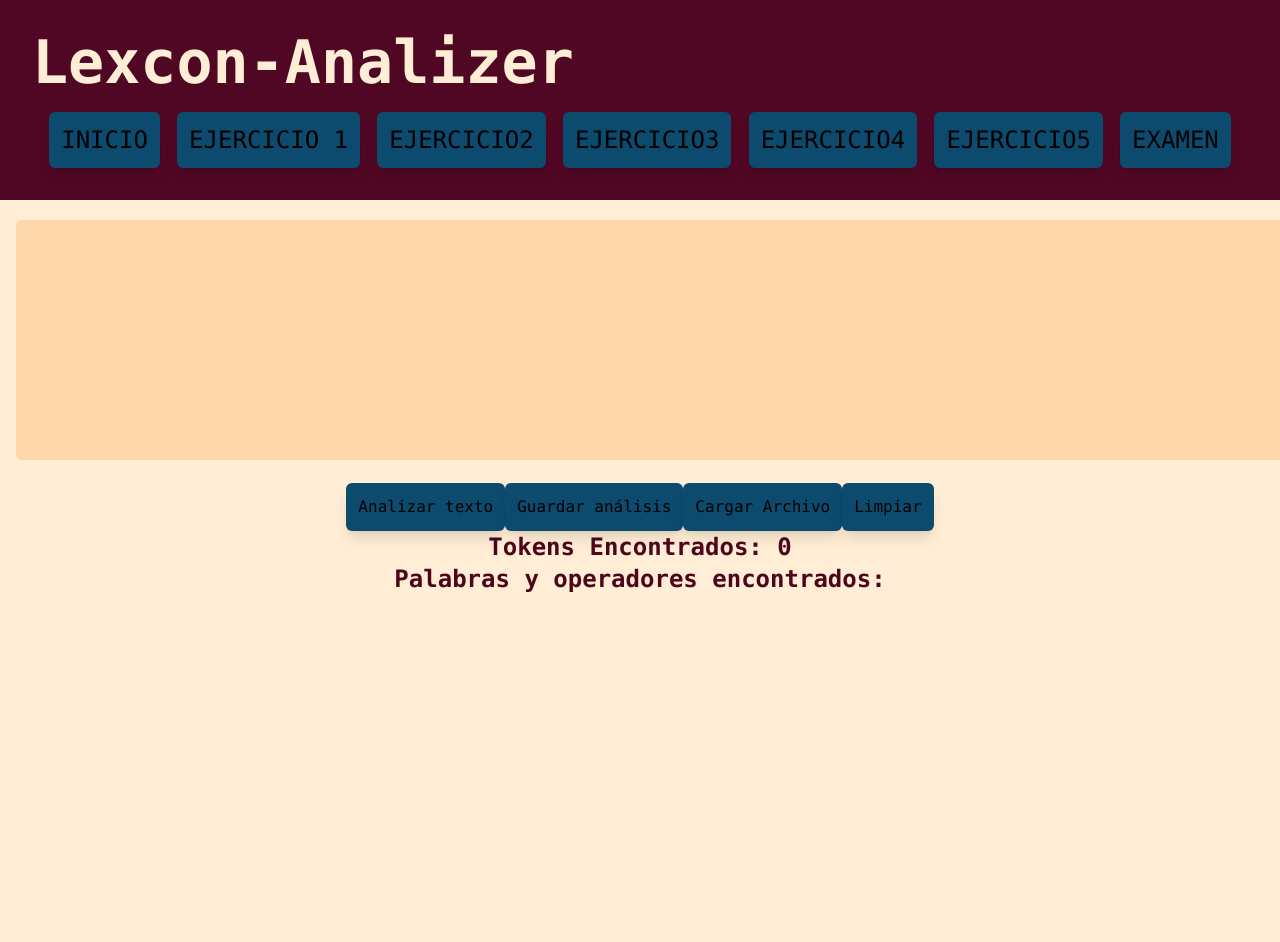
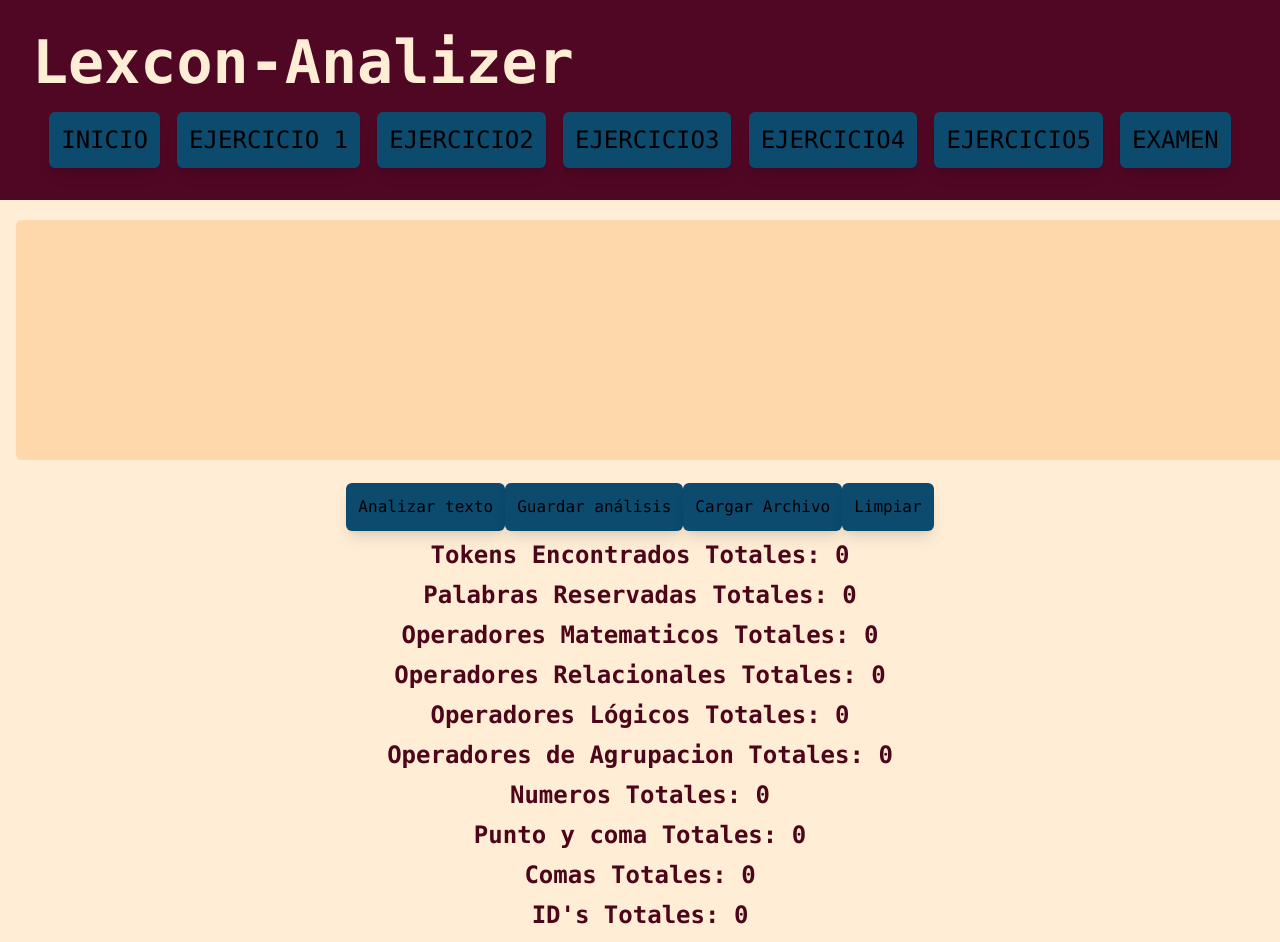
Before and after one commit to Magi3654/lexcon-analizer, a Next.js app: page /examen in a window 1280 px wide. Shown: the top 942 px of the page. Built offline with nearby package versions, Linux system fonts and the light colour scheme.

Commit message:
adding counter categorizer

```diff
--- a/src/app/examen/page.jsx
+++ b/src/app/examen/page.jsx
@@ -53,12 +53,14 @@ const relationalOperators = [
    { word: ">", tipo: "OR" },
    { word: "<=", tipo: "OR" },
    { word: ">=", tipo: "OR" },
+   { word: "=", tipo: "OR"},
   ];
 
 const logicalOperators = [
     { word: "&&", tipo: "OL" },
     { word: "||", tipo: "OL" },
     { word: "!", tipo: "OL" },
+    { word: "&", tipo: "OL"},
   ];
 
 const groupingOperators = [
@@ -97,9 +99,17 @@ function Examen() {
   const [ShowText, setShowText] = useState('');
   const [foundWords, setFoundWords] = useState([]);
   const [condicion, setCondicion] = useState(true)
-  const [ShowTextFile, setShowTextFile] = useState('');
   const [tokenC, setTokenC] = useState(0);
   const [caracterC, setCaracterC] = useState(0);
+  const [reserved, setReserved] = useState(0);
+  const [mathS, setMathS] = useState(0);
+  const [relational, setRelational] = useState(0);
+  const [logical, setLogical] = useState(0);
+  const [group,setGroup] = useState(0);
+  const [isNumbers, setNumbers] = useState(0);
+  const [coma, setComa] = useState(0);
+  const [puntoComa, setPuntoComa] = useState(0);
+  const [identifier, setIdentifier] = useState(0);
 
 
 
@@ -120,53 +130,74 @@ function Examen() {
 
 
   const findReservedWords = () => {
-    console.log(ShowText);
+
+    let reserved = 0;
+    let mathS = 0;
+    let relational = 0;
+    let logical = 0;
+    let group = 0;
+    let isNumbers = 0;
+    let coma = 0;
+    let puntoComa = 0;
+    let identifier = 0;
+
+
     const codeWithOutComments = ShowText.replace(/(\/\/[^\n]*)|\/\*[\s\S]*?\*\//g, '');
-    const words = codeWithOutComments.match(/,|\;|((.=)|(\{|\}|\[|\])|(\+|-|\*|\/|%)|(!|>|<|&&|\|\|)|("[a-zA-Z ,!]+")|[a-zA-Z_]+|[0-9]+)/g) || [];
+    const words = codeWithOutComments.match(/,|\;|&|((=)|(\{|\}|\[|\])|(\+|-|\*|\/|%)|(!|>|<|&&|\|\|)|("[a-zA-Z ,!]+")|[a-zA-Z_]+|[0-9]+|\(|\))/g) || [];
+    console.log(words);
     setTokenC(words.length);
     const found = words.map((word) => {
       if (reservedWords.some((rw) => rw.word === word)) {
         const rw = reservedWords.find((r) => r.word === word);
+        reserved++
         return {
           word,
           tipo: rw.tipo,
         };
       } else if (logicalOperators.some((op) => op.word === word)) {
+        logical++
         return {
           word,
           tipo: 'LO',
         };
       } else if (mathOperators.some((op) => op.word === word)) {
+        mathS++
         return {
           word,
           tipo: 'MO',
         };
       } else if (relationalOperators.some((op) => op.word === word)) {
+        relational++
         return {
           word,
           tipo: 'RO',
         };
       } else if (groupingOperators.some((op) => op.word === word)) {
+        group++
         return {
           word,
           tipo: 'GO',
         };
-      } else if (numbers.some((num) => num.word === word)) {
+      } else if (/^[0-9]+$/.test(word)) {
+        isNumbers++
         return {
           word,
           tipo: 'NUM',
         };
       } else if(/,/.test(word)){
+        coma++
         return{
           word,
           tipo: 'COMA',
         };
       } else if (/;/.test(word)){
+        puntoComa++
         return{
           word,
           tipo: 'PUNTO Y COMA'
         };
       } else {
+        identifier++
         return {
           word,
           tipo: 'ID',
@@ -176,6 +207,15 @@ function Examen() {
 
     setFoundWords(found);
     saveToTextFile(found);
+    setReserved(reserved);
+    setMathS(mathS);
+    setLogical(logical);
+    setRelational(relational);
+    setGroup(group);
+    setComa(coma);
+    setNumbers(isNumbers);
+    setPuntoComa(puntoComa);
+    setIdentifier(identifier)
   };
 
   const saveToTextFile = () => {
@@ -184,10 +224,10 @@ function Examen() {
     FileSaver.saveAs(blob, 'palabras_analizadas.txt');
   };
 
+
   const clearArea = () => {
     setShowText('');
     setFoundWords([]);
-    setCaracterC(0);
     setTokenC(0);
   };
   const count = () => {
@@ -233,8 +273,17 @@ function Examen() {
           Limpiar
         </button>
         <div >
-          <p className='text-2xl font-bold text-rose-950'>Tokens Encontrados: {tokenC}</p>
-          <h3 className='text-2xl font-bold text-rose-950 '>Palabras y operadores encontrados:</h3>
+          <p className='text-2xl font-bold text-rose-950 m-2'>Tokens Encontrados Totales: {tokenC}</p>
+          <p className='text-2xl font-bold text-rose-950 m-2'>Palabras Reservadas Totales: {reserved}</p>
+          <p className='text-2xl font-bold text-rose-950 m-2'>Operadores Matematicos Totales: {mathS}</p>
+          <p className='text-2xl font-bold text-rose-950 m-2'>Operadores Relacionales Totales: {relational}</p>
+          <p className='text-2xl font-bold text-rose-950 m-2'>Operadores Lógicos Totales: {logical}</p>
+          <p className='text-2xl font-bold text-rose-950 m-2'>Operadores de Agrupacion Totales: {group}</p>
+          <p className='text-2xl font-bold text-rose-950 m-2'>Numeros Totales: {isNumbers}</p>
+          <p className='text-2xl font-bold text-rose-950 m-2'>Punto y coma Totales: {puntoComa}</p>
+          <p className='text-2xl font-bold text-rose-950 m-2'>Comas Totales: {coma}</p>
+          <p className='text-2xl font-bold text-rose-950 m-2'>ID's Totales: {identifier}</p>
+          <h3 className='text-2xl font-bold text-rose-950 m-2'>Palabras y operadores encontrados:</h3>
           <ul>
             {foundWords.map((palabra, index) => (
               <li className='text-2xl font-bold text-rose-950' key={index}>{palabra.word} - {palabra.tipo}</li>
--- a/src/app/page.js
+++ b/src/app/page.js
@@ -3,7 +3,7 @@ import React from 'react'
 const HomePage = () => {
   return (
     <main className='underline-offset-8 h-screen text-center text-2xl p-4 bg-orange-200  font-mono w-full'>
-     <h1 className='p-2 font-bold text-6xl text-sky-950'>Lenguajes y automatas I</h1>
+     <h1 className='p-2 font-bold text-6xl text-sky-950 '>Lenguajes y automatas I</h1>
      <h1 className='p-2 text-sky-950 text-5xl'>Analizador Léxico</h1>
      <h1 className='p-4 text-sky-950 text-4xl'>Ilse Machado</h1>
      <footer>
```
